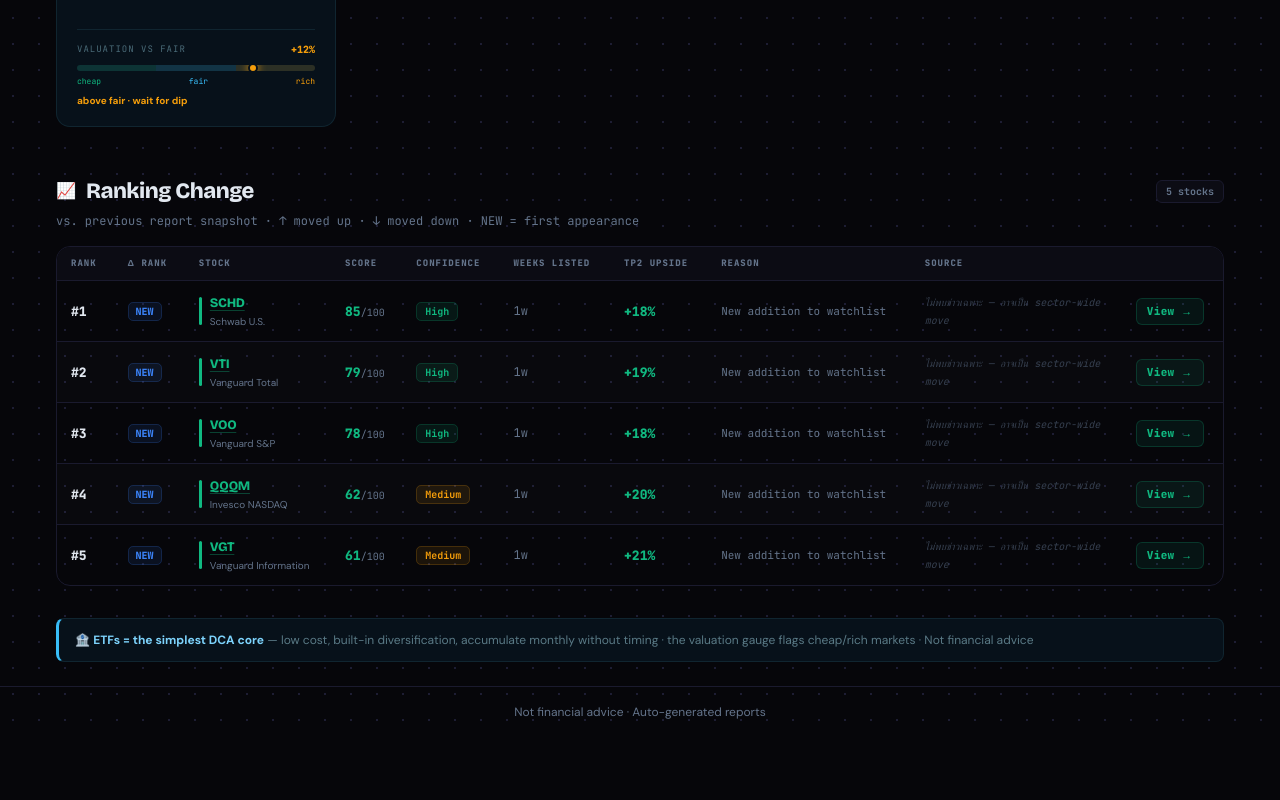
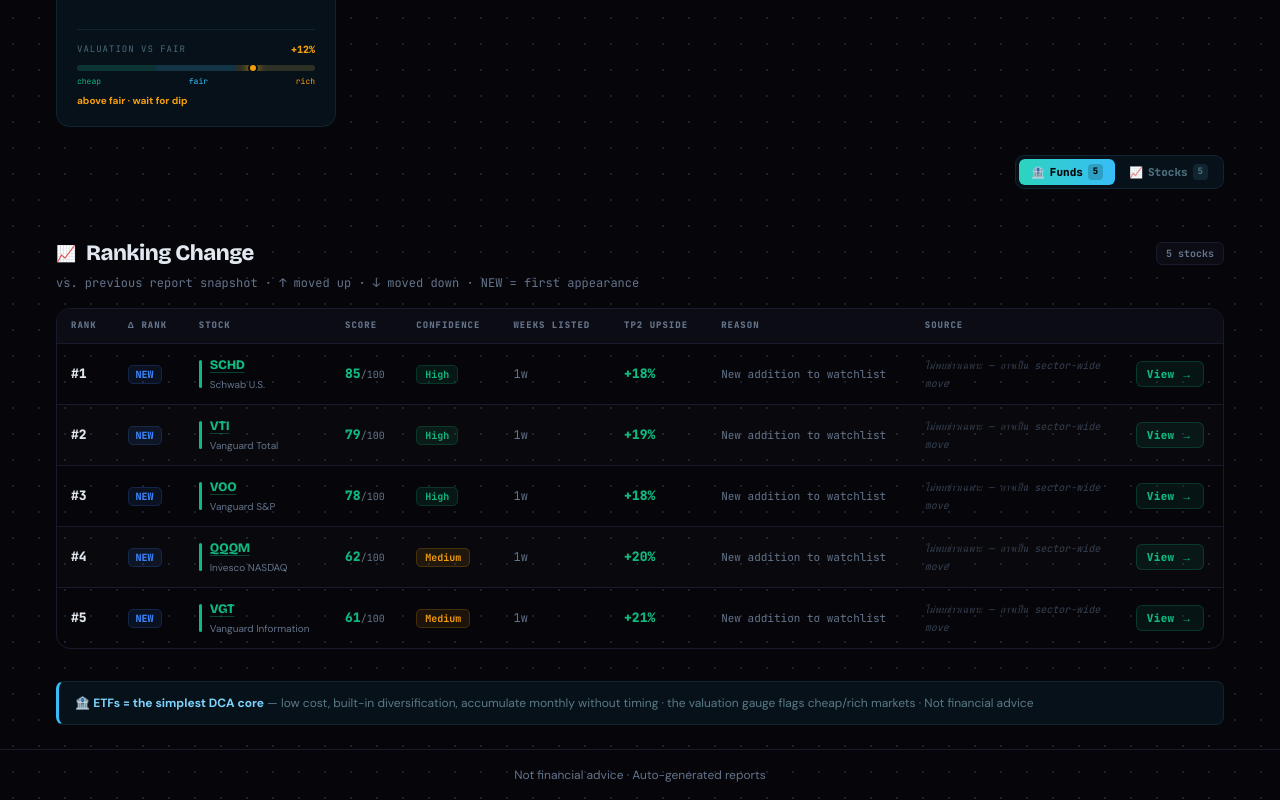
Before and after one commit to Armakuji/stock-playbook, a Next.js app in the folder web/: page /dca in a window 1280 px wide. Shown: the part 1399-2199 px from the top of the page. Before the commit the page ends 2136 px from the top, so only its background shows below. Built offline with nearby package versions, Linux system fonts and the light colour scheme.

Commit message:
[feature] seperate ranking

```diff
--- a/web/app/dca/DcaContent.tsx
+++ b/web/app/dca/DcaContent.tsx
@@ -8,6 +8,55 @@ import type { RankedDca } from "@/lib/dca";
 import type { RankChange } from "@/lib/ranking-history";
 
 type Tab = "funds" | "stocks";
+
+// ── Ranking Change with its own Funds/Stocks toggle (independent of main tab) ──
+function RankingChangeSection({
+  fundChanges, stockChanges, initial, th,
+}: { fundChanges: RankChange[]; stockChanges: RankChange[]; initial: Tab; th: boolean }) {
+  const [t, setT] = useState<Tab>(initial);
+  const rows = t === "funds" ? fundChanges : stockChanges;
+  const tabs: { key: Tab; icon: string; label: string }[] = [
+    { key: "funds", icon: "🏦", label: th ? "กองทุน" : "Funds" },
+    { key: "stocks", icon: "📈", label: th ? "หุ้น" : "Stocks" },
+  ];
+  if (fundChanges.length === 0 && stockChanges.length === 0) return null;
+
+  return (
+    <div style={{ marginTop: 28 }}>
+      <div style={{ display: "flex", alignItems: "center", justifyContent: "flex-end", marginBottom: 10 }}>
+        <div style={{ display: "inline-flex", gap: 2, background: "#07111a", border: "1px solid #102530", borderRadius: 9, padding: 3 }}>
+          {tabs.map((x) => {
+            const active = t === x.key;
+            return (
+              <button key={x.key} onClick={() => setT(x.key)} style={{
+                display: "flex", alignItems: "center", gap: 5,
+                fontSize: 11, fontWeight: 800, padding: "5px 12px", borderRadius: 6,
+                border: "none", cursor: "pointer", fontFamily: "var(--font-mono, monospace)",
+                background: active ? "linear-gradient(90deg, #2dd4bf, #38bdf8)" : "transparent",
+                color: active ? "#04080a" : "#4a6b78", transition: "background .15s, color .15s",
+              }}>
+                <span>{x.icon}</span>{x.label}
+                <span style={{
+                  fontSize: 9, fontWeight: 800, padding: "1px 5px", borderRadius: 4,
+                  background: active ? "rgba(4,8,10,0.18)" : "#102530", color: active ? "#04080a" : "#4a6b78",
+                }}>
+                  {(x.key === "funds" ? fundChanges : stockChanges).length}
+                </span>
+              </button>
+            );
+          })}
+        </div>
+      </div>
+      {rows.length > 0 ? (
+        <RankingChangeTable rows={rows} />
+      ) : (
+        <div style={{ textAlign: "center", padding: "24px 0", color: "#3a5560", fontSize: 12, fontFamily: "var(--font-mono, monospace)" }}>
+          {th ? "ยังไม่มีการเปลี่ยนอันดับสำหรับกลุ่มนี้" : "No ranking changes yet for this group"}
+        </div>
+      )}
+    </div>
+  );
+}
 
 export function DcaContent({
   funds,
@@ -26,7 +75,6 @@ export function DcaContent({
 
   const isFund = tab === "funds";
   const ranked = isFund ? funds : stocks;
-  const changes = isFund ? fundChanges : stockChanges;
 
   const topPick = ranked[0];
   const cheap = ranked.filter((r) => r.valuationBand?.zone === "cheap").length;
@@ -197,8 +245,13 @@ export function DcaContent({
           </div>
         )}
 
-        {/* ── Ranking Change ────────────────────────────────────────────── */}
-        <RankingChangeTable rows={changes} />
+        {/* ── Ranking Change — both pools, own toggle ───────────────────── */}
+        <RankingChangeSection
+          fundChanges={fundChanges}
+          stockChanges={stockChanges}
+          initial={tab}
+          th={th}
+        />
 
         {/* ── Strategy reminder ─────────────────────────────────────────── */}
         {ranked.length > 0 && (
```
